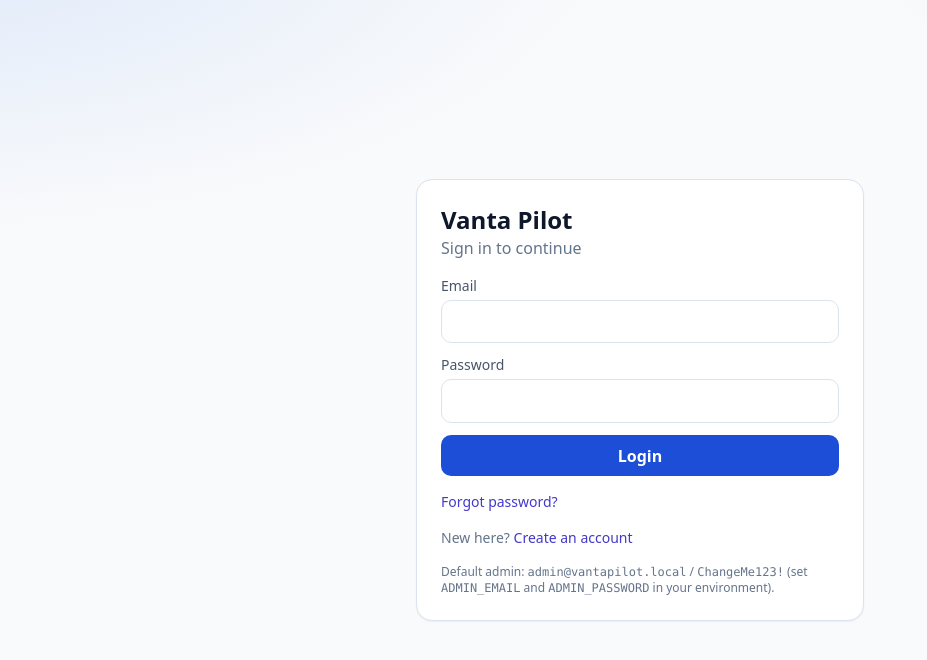
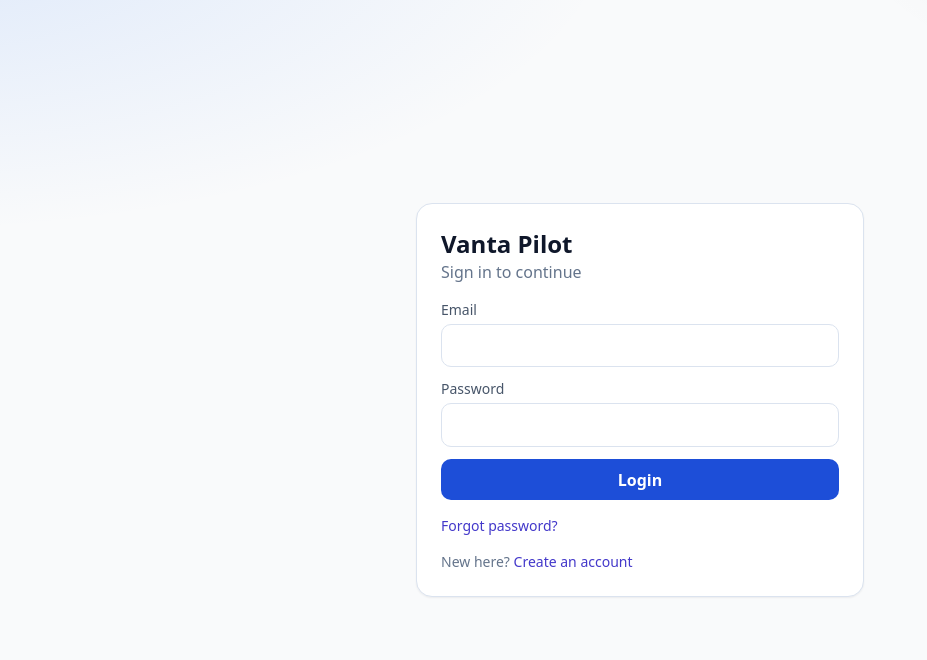
Before and after one commit to kluthuli23/Vanta-Pilot, a FastAPI app: page /login in a window 1280 px wide. Shown: the top 660 px of the page, without its empty margins (0-927 px from the left). Run offline with FastAPI, Linux system fonts and the light colour scheme; some libraries are stand-ins or nearby versions.

Commit message:
Remove admin credential hint from login page

```diff
--- a/invoice_pro_system/web/templates/login.html
+++ b/invoice_pro_system/web/templates/login.html
@@ -44,10 +44,6 @@
             <a class="text-indigo-700 hover:text-indigo-900" href="/signup">Create an account</a>
         </p>
 
-        <p class="text-xs text-slate-500">
-            Default admin: <code>admin@vantapilot.local</code> / <code>ChangeMe123!</code>
-            (set <code>ADMIN_EMAIL</code> and <code>ADMIN_PASSWORD</code> in your environment).
-        </p>
     </div>
 </body>
 </html>
```
